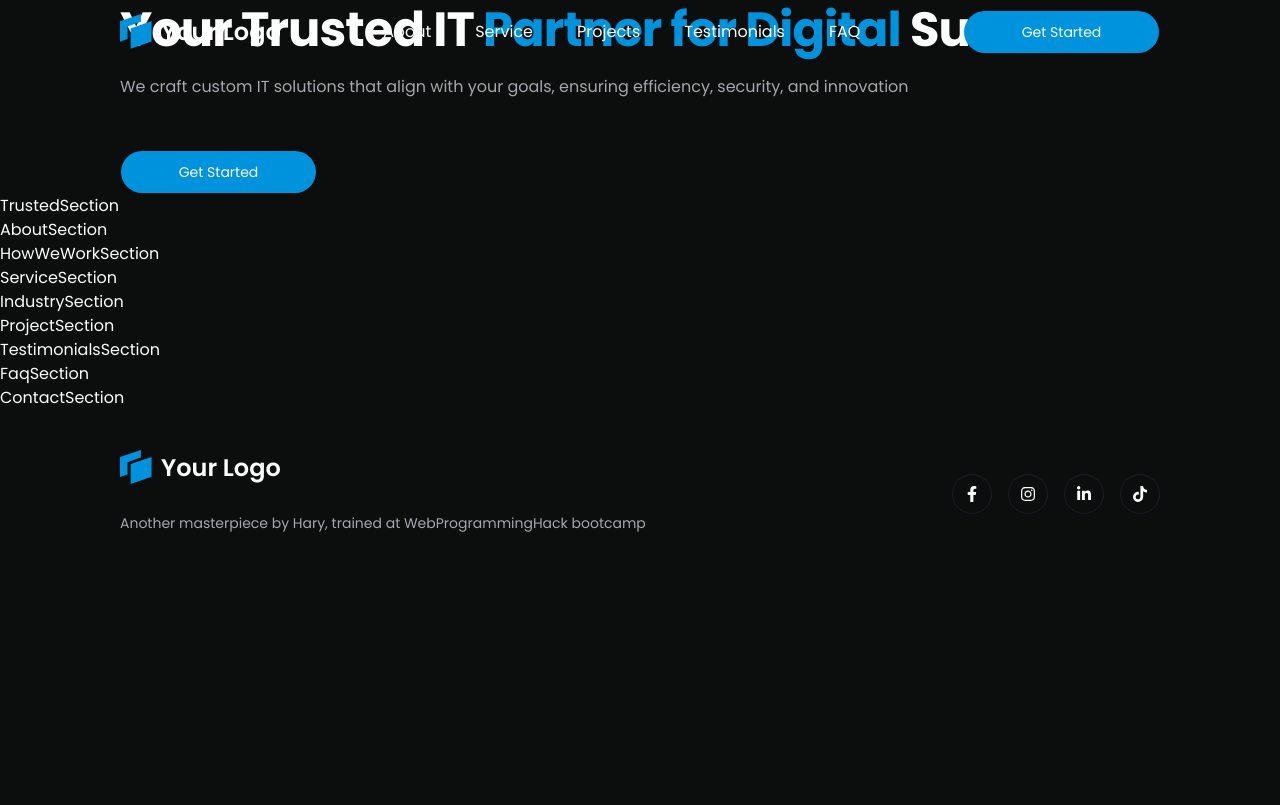
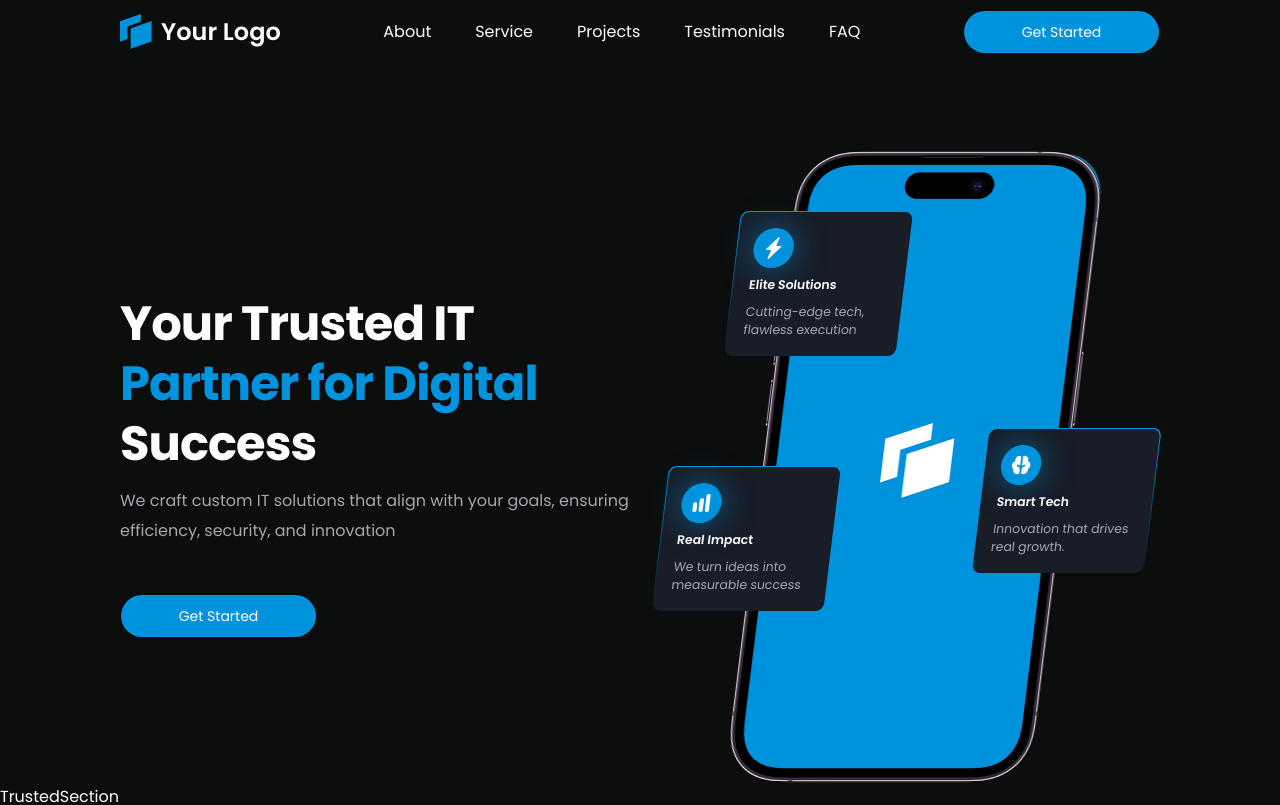
Before and after one commit to Hary300/Personal-Project-40-Dark-Blue-Portfolio, a React (Vite) app: page / in a window 1280 px wide. Shown: the top 805 px of the page. Built offline with nearby package versions, Linux system fonts and the light colour scheme.

Commit message:
feat: add framer-motion for animations, update hero section with skew effects, and enhance card positioning

```diff
--- a/package.json
+++ b/package.json
@@ -17,6 +17,7 @@
     "cn": "^0.3.0",
     "embla-carousel-react": "^8.6.0",
     "lucide-react": "^1.47.0",
+    "motion": "^13.4.0",
     "radix-ui": "^1.6.7",
     "react": "^19.2.8",
     "react-dom": "^19.2.8",
--- a/src/data/01-heroData.ts
+++ b/src/data/01-heroData.ts
@@ -1,6 +1,6 @@
 import { BsFillLightningChargeFill } from 'react-icons/bs';
 import { HiChartBar } from 'react-icons/hi2';
-import { LuBrain } from 'react-icons/lu';
+import { RiBrainFill } from 'react-icons/ri';
 import type { IconType } from 'react-icons/lib';
 import heroImg from '@/assets/images/HeroImg.png';
 
@@ -11,6 +11,7 @@ interface FeatureCard {
   id: CardId;
   title: CardTitle;
   description: string;
+  position: string;
   icon: IconType;
 }
 
@@ -59,19 +60,22 @@ export const heroData: HeroData = {
       id: 'elite-solutions',
       title: 'Elite Solutions',
       description: 'Cutting-edge tech, flawless execution',
+      position: 'top-[10%] right-1/2 -translate-x-[6.25%]',
       icon: BsFillLightningChargeFill,
     },
     {
       id: 'real-impact',
       title: 'Real Impact',
       description: 'We turn ideas into measurable success',
+      position: 'top-[50%] right-1/2 -translate-x-[48%]',
       icon: HiChartBar,
     },
     {
       id: 'smart-tech',
       title: 'Smart Tech',
       description: 'Innovation that drives real growth.',
-      icon: LuBrain,
+      position: 'top-[44%] left-1/2 translate-x-[37.5%]',
+      icon: RiBrainFill,
     },
   ],
 };
--- /dev/null
+++ b/src/motion/SkewMotion.tsx
@@ -0,0 +1,34 @@
+import { motion, type HTMLMotionProps } from 'framer-motion';
+import { Slot } from '@radix-ui/react-slot';
+import type { ReactNode } from 'react';
+
+interface SkewMotionProps extends HTMLMotionProps<'div'> {
+  children: ReactNode;
+  duration?: number;
+  delay?: number;
+  asChild?: boolean;
+}
+
+const MotionSlot = motion.create(Slot);
+const MotionDiv = motion.div;
+
+const SkewMotion = ({
+  children,
+  delay,
+  duration,
+  asChild,
+  ...motionProps
+}: SkewMotionProps) => {
+  const Comp = asChild ? MotionSlot : MotionDiv;
+  return (
+    <Comp
+      transition={{ duration, delay }}
+      animate={{ skewX: -7 }}
+      {...motionProps}
+    >
+      {children}
+    </Comp>
+  );
+};
+
+export default SkewMotion;
--- a/src/sections/01-hero/HeroSection.tsx
+++ b/src/sections/01-hero/HeroSection.tsx
@@ -1,14 +1,21 @@
 import SectionWrapper from '@/components/layouts/SectionWrapper';
 import { Button } from '@/components/ui/button';
 import { heroData } from '@/data/01-heroData';
+import SkewMotion from '@/motion/SkewMotion';
+import { cn } from 'cn';
 
 const HeroSection = () => {
   const title = heroData.text.title;
   const description = heroData.text.description;
   const ctaButton = heroData.ctaButton;
+  const heroImg = heroData.heroImg;
+  const cards = heroData.cards;
   return (
-    <SectionWrapper sectionId='home'>
-      <div className='flex flex-col gap-6 lg:gap-12'>
+    <SectionWrapper
+      sectionId='home'
+      className='flex flex-wrap pt-28 lg:pt-36.75 items-center gap-7 lg:gap-10'
+    >
+      <div className='flex-[5.3] basis-80 flex flex-col gap-6 lg:gap-12 '>
         <div className='flex flex-col gap-3'>
           <h1 className='font-bold text-display-xl lg:text-display-2xl'>
             {title.prefix}{' '}
@@ -21,6 +28,44 @@ const HeroSection = () => {
           <a href={ctaButton.href}>{ctaButton.label}</a>
         </Button>
       </div>
+
+      <div
+        className='flex-[4.7] basis-80 relative flex justify-center'
+        style={{ height: 'clamp(21.25rem, 52.78vw, 39.85rem)' }}
+      >
+        <SkewMotion asChild>
+          <img
+            src={heroImg.srcImg}
+            alt={heroImg.altText}
+            className='object-contain'
+          />
+        </SkewMotion>
+        {cards.map((card) => {
+          const Icon = card.icon;
+          return (
+            <SkewMotion asChild key={card.id}>
+              <div
+                className={cn(
+                  'p-px rounded-md bg-linear-to-b from-[#0093DD] to-transparent absolute ',
+                  card.position
+                )}
+              >
+                <div className='flex flex-col gap-1 lg:gap-2 bg-neutral-900 rounded-md p-2.25 lg:p-4 w-[clamp(6.399rem,13.333vw,12rem)]'>
+                  <div className='flex justify-center items-center size-5.25 lg:size-10 shrink-0 rounded-full bg-primary-300 shadow-[0_0_32.2px_rgba(0,147,221,0.6)]'>
+                    <Icon className='size-[11.75px] lg:size-5.5' />
+                  </div>
+                  <h3 className='font-semibold text-[clamp(0.467rem,0.972vw,0.875rem)]'>
+                    {card.title}
+                  </h3>
+                  <p className='text-neutral-400 text-[clamp(0.467rem,0.972vw,0.875rem)]'>
+                    {card.description}
+                  </p>
+                </div>
+              </div>
+            </SkewMotion>
+          );
+        })}
+      </div>
     </SectionWrapper>
   );
 };
```
Also changed, not shown: 1 other file (tests, documents, lock files or other folders).
